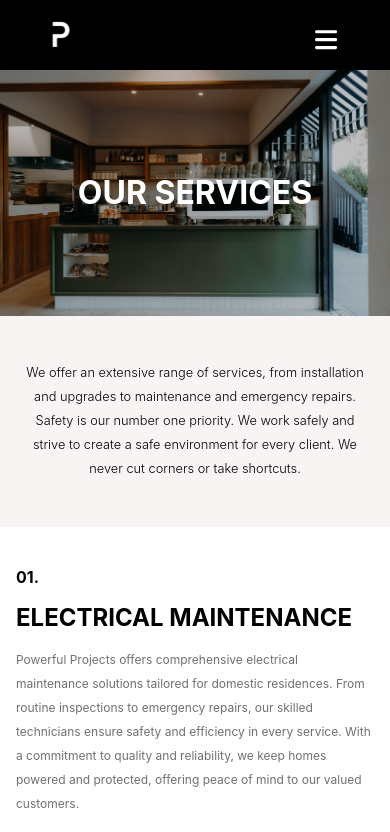
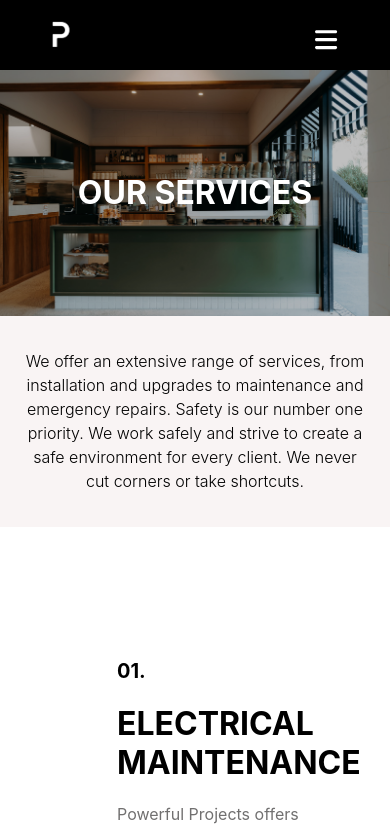
Before and after one commit to TomUglow/powerful-projects-website, a React (Create React App) app: page /our-services in a window 390 px wide. Shown: the top 832 px of the page. Built offline with nearby package versions, Linux system fonts and the light colour scheme.

Commit message:
More CSS

```diff
--- a/src/components/Footer/Footer.css
+++ b/src/components/Footer/Footer.css
@@ -97,7 +97,7 @@
   }
 }
 
-@media (max-width: 500px) {
+@media (max-width: 600px) {
   .black-footer-content {
     display: flex;
     justify-content: center;
--- a/src/components/QuoteSection/QuoteSection.css
+++ b/src/components/QuoteSection/QuoteSection.css
@@ -76,7 +76,7 @@
     }
   }
 
-  @media (max-width: 500px) {
+  @media (max-width: 600px) {
     .quote-image {
       display: none;
     }
@@ -99,10 +99,13 @@
 
     .quote-content h1 {
       font-size: 2.5rem;
-      padding: 1rem;
+      padding: 0.5rem;
     }
 
     .quote-content p {
-      display: none;
+      margin: 0 20px;
+      font-size: 1rem;
+      max-width: 100%;
+      padding: 1rem;
     }
   }
--- a/src/pages/Home/components/EmergencyContact.css
+++ b/src/pages/Home/components/EmergencyContact.css
@@ -40,7 +40,7 @@
     cursor: pointer; /* Indicate clickable button */
   }
 
-  @media (max-width: 500px) {
+  @media (max-width: 600px) {
     .emergency-contact h1 {
       text-align: center;
       padding: 1rem;
--- a/src/pages/Home/components/Hero.css
+++ b/src/pages/Home/components/Hero.css
@@ -1,5 +1,5 @@
 .hero {
-    min-height: 50vh; /* Or a fixed height */
+    min-height: 50vh;
     height: auto;
     display: flex;
     flex-direction: column;
@@ -90,7 +90,15 @@
     }
   }
 
-    @media (max-width: 500px) {
+    @media (max-width: 600px) {
+      .hero {
+        min-height: 40vh;
+      }
+
+      .hero-logo {
+        margin-top: 2vh;
+      }
+
       .hero p {
         display: none;
       }
--- a/src/pages/Home/components/HeroBox.css
+++ b/src/pages/Home/components/HeroBox.css
@@ -34,7 +34,7 @@
     }
   }
 
-  @media (max-width: 500px) {
+  @media (max-width: 600px) {
     .colored-box {
       display: none;
     }
--- a/src/pages/Home/components/ServicesSummary.css
+++ b/src/pages/Home/components/ServicesSummary.css
@@ -88,7 +88,7 @@
     }
   }
 
-  @media (max-width: 500px) {
+  @media (max-width: 600px) {
     .services-logo {
       height: 3rem;
     }
--- a/src/pages/Home/components/Testimonials.css
+++ b/src/pages/Home/components/Testimonials.css
@@ -84,7 +84,7 @@
     }
   }
 
-  @media (max-width: 500px) {
+  @media (max-width: 600px) {
     .testimonials  {
       padding: 1rem 0;
     }
@@ -98,6 +98,6 @@
     }
 
     .testimonials h1 {
-        font-size: 2rem;
+        font-size: 1.75rem;
     }
   }
--- a/src/pages/OurServices/components/OurServicesContent.css
+++ b/src/pages/OurServices/components/OurServicesContent.css
@@ -72,46 +72,3 @@
     width: 80%;
   }
 }
-
-@media (max-width: 500px) {
-  .service {
-    display: block;
-    margin: 0.5rem auto;
-  }
-
-  .decorative-line {
-    display: none;
-  }
-
-  .service-details {
-    width: 100%;
-    padding: 0;
-    margin: 0;
-  }
-
-  .service-info {
-    width: 100%;
-    margin: 0;
-    padding: 1rem;
-  }
-
-  .service-info h3 {
-    font-size: 1rem;
-    margin-top: 1rem;
-  }
-
-  .service-info h1 {
-    font-size: 1.5rem;
-    font-weight: bold;
-    margin-bottom: 1rem;
-  }
-
-  .service-info p {
-    font-size: 0.75rem;
-    line-height: 1.5rem;
-  }
-
-  .service-image img {
-    height: 150px;
-  }
-}
--- a/src/pages/OurServices/components/OurServicesHead.css
+++ b/src/pages/OurServices/components/OurServicesHead.css
@@ -49,7 +49,7 @@
     }
   }
 
-  @media (max-width: 500px) {
+  @media (max-width: 600px) {
     .our-services-head-image {
       min-height: 150px;
     }
@@ -62,7 +62,7 @@
     .our-services-head-text p {
       margin: 2rem auto;
       width: 90%;
-      font-size: 0.8rem;
+      font-size: 1rem;
       line-height: 1.5rem;
     }
   }
--- a/src/pages/Projects/Projects.css
+++ b/src/pages/Projects/Projects.css
@@ -46,7 +46,7 @@
     margin-top: 0.5rem;
   }
 
-  @media (max-width: 425px) {
+  @media (max-width: 600px) {
     .projects-content {
       padding: 1rem 2rem;
     }
```
